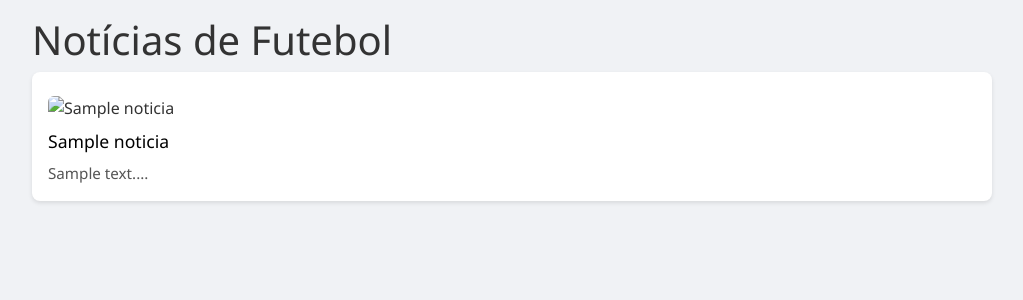
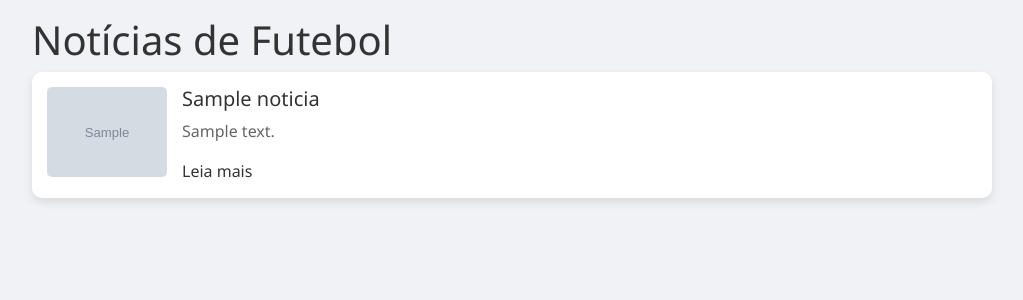
Before and after one commit to Arthyxx/projetositenoticia, a Django app: page /categoria/futebol/ in a window 1280 px wide. Shown: the part 96-396 px from the top of the page, without its empty margins (128-1151 px from the left). Run offline with Django 5.2, Linux system fonts and the light colour scheme; tables that the repository leaves empty hold one stand-in row (values such as "Sample post"); grey boxes marked "Sample" are stand-in pictures; some libraries are stand-ins or nearby versions.

Commit message:
Atualizacao 12 05

```diff
--- a/sportsnews/news/static/css/style.css
+++ b/sportsnews/news/static/css/style.css
@@ -56,6 +56,11 @@
   margin: 1rem auto;
 }
 
+.home-page .container-content {
+  max-width: 600px; /* O valor que você deseja para a página inicial */
+  margin: 1rem auto;
+}
+
 .destaque {
   background: #ffffff;
   padding: 1.5rem;
@@ -73,7 +78,7 @@
 
 .destaque img {
   width: 100%;
-  height: auto;
+  height: 500px;
   object-fit: cover;
   border-radius: 6px;
 }
@@ -141,6 +146,59 @@
   min-width: 250px;
 }
 
+/* Garantir que as imagens nas notícias não fiquem tão grandes */
+.news-item img {
+  width: 120px; /* Definir um tamanho fixo para as imagens das notícias */
+  height: auto; /* Manter a proporção da imagem */
+  margin-right: 15px; /* Ajustar o espaçamento entre a imagem e o texto */
+}
+
+/* Estilo para a notícia */
+.noticia-item {
+  display: flex;
+  align-items: flex-start;
+  margin-bottom: 1rem;
+  position: relative;
+  background-color: #fff; /* Cor de fundo branca */
+  border-radius: 10px; /* Bordas arredondadas */
+  box-shadow: 0 4px 10px rgba(0, 0, 0, 0.1); /* Sombra suave */
+  overflow: hidden; /* Para garantir que a imagem e texto fiquem dentro das bordas */
+  padding: 15px; /* Espaçamento interno */
+  transition: box-shadow 0.3s ease; /* Transição suave para a sombra */
+}
+
+.noticia-item:hover {
+  box-shadow: 0 6px 15px rgba(0, 0, 0, 0.15); /* Sombra mais forte ao passar o mouse */
+}
+
+/* Estilo para a imagem da notícia */
+.imagem-noticia {
+  width: 120px;
+  height: auto;
+  margin-right: 15px;
+  transition: transform 0.3s ease;
+  border-radius: 5px; /* Bordas arredondadas nas imagens */
+}
+
+.noticia-item:hover .imagem-noticia {
+  transform: scale(1.1); /* Aumenta a imagem em 10% */
+}
+
+/* Estilo para o texto da notícia */
+.texto-noticia {
+  max-width: calc(100% - 135px); /* Ajusta para o espaço da imagem e o margin-right */
+}
+
+.texto-noticia h5 {
+  font-size: 1.25rem;
+  margin-bottom: 0.5rem;
+}
+
+.texto-noticia p {
+  font-size: 1rem;
+  color: #666;
+}
+
 .card-noticia {
   background: #fff;
   border: none;
@@ -180,6 +238,14 @@
   font-size: 0.95rem;
   color: #555;
 }
+
+.noticia-completa .img-fluid {
+  max-width: 80%;  /* Ajuste conforme necessário */
+  height: auto;
+  margin: 0 auto;
+  display: block;
+}
+
 
 .edit-icon {
   position: absolute;
--- a/sportsnews/news/templates/categoria.html
+++ b/sportsnews/news/templates/categoria.html
@@ -1,4 +1,5 @@
 {% extends "base.html" %}
+{% load static %}
 
 {% block title %}Categoria: {{ categoria|title }} - Sports News{% endblock %}
 
@@ -9,18 +10,19 @@
   <div class="news-grid">
     {% for noticia in noticias %}
       <div class="news-item">
-        <div class="card-noticia">
-          <!-- Exibir a imagem da notícia -->
-          <img src="{{ noticia.imagem_url }}" alt="{{ noticia.titulo }}">
+        <div class="noticia-item">
+          <!-- Exibir a imagem da notícia à esquerda -->
+          {% if noticia.imagem %}
+            <img src="{{ noticia.imagem.url }}" alt="{{ noticia.titulo }}" class="imagem-noticia">
+          {% else %}
+            <img src="{% static 'images/sem-imagem.jpg' %}" alt="Imagem" class="imagem-noticia">
+          {% endif %}
 
           <!-- Título da notícia com link para a página completa -->
-          <div class="titulo-noticia">
-            <a href="{% url 'noticia' noticia.pk %}">{{ noticia.titulo }}</a>
-          </div>
-
-          <!-- Exibir somente uma parte da descrição (100 primeiros caracteres) -->
-          <div class="descricao-noticia">
-            {{ noticia.descricao|slice:":100" }}...
+          <div class="texto-noticia">
+            <h5><a href="{% url 'noticia' noticia.pk %}">{{ noticia.titulo }}</a></h5>
+            <p>{{ noticia.descricao|truncatewords:20 }}</p>
+            <a href="{% url 'noticia' noticia.pk %}">Leia mais</a>
           </div>
         </div>
       </div>
--- a/sportsnews/news/templates/home.html
+++ b/sportsnews/news/templates/home.html
@@ -4,13 +4,13 @@
 {% block title %}Sports News{% endblock %}
 
 {% block content %}
+<div class="home-page">
   <div class="container-content">
-
     {% if destaque %}
       <!-- Destaque Principal com título dentro da imagem -->
       <div class="news-grid mb-5">
         <div class="news-item">
-        <div class="card-noticia">
+          <div class="card-noticia destaque">
             {% if destaque.imagem %}
               <a href="{% url 'noticia' destaque.id %}" class="destaque-link">
                 <img src="{{ destaque.imagem.url }}" alt="Imagem da notícia">
@@ -44,6 +44,6 @@
         </div>
       {% endif %}
     {% endfor %}
-
+  </div>
 </div>
 {% endblock %}
--- a/sportsnews/news/templates/noticia.html
+++ b/sportsnews/news/templates/noticia.html
@@ -16,7 +16,7 @@
 
       <!-- Inserir a imagem no meio do conteúdo -->
       {% if noticia.imagem %}
-        <img src="{{ noticia.imagem.url }}" alt="Imagem da notícia" class="img-fluid mb-3">
+        <img src="{{ noticia.imagem.url }}" alt="Imagem da notícia" class="img-fluid mb-3 ">
       {% endif %}
 
       <p>Texto continuando após a imagem...</p>
```
Lines whose indentation alone changed are shown as unchanged.
